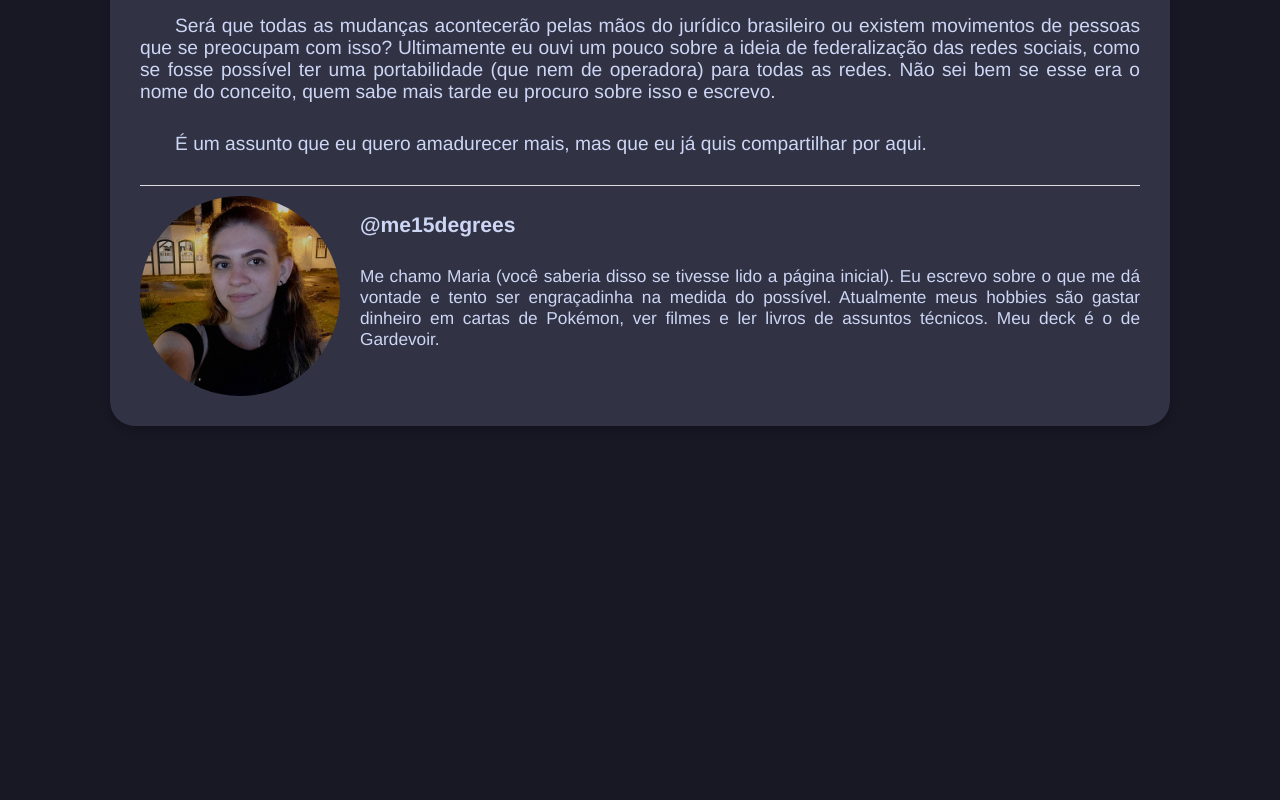
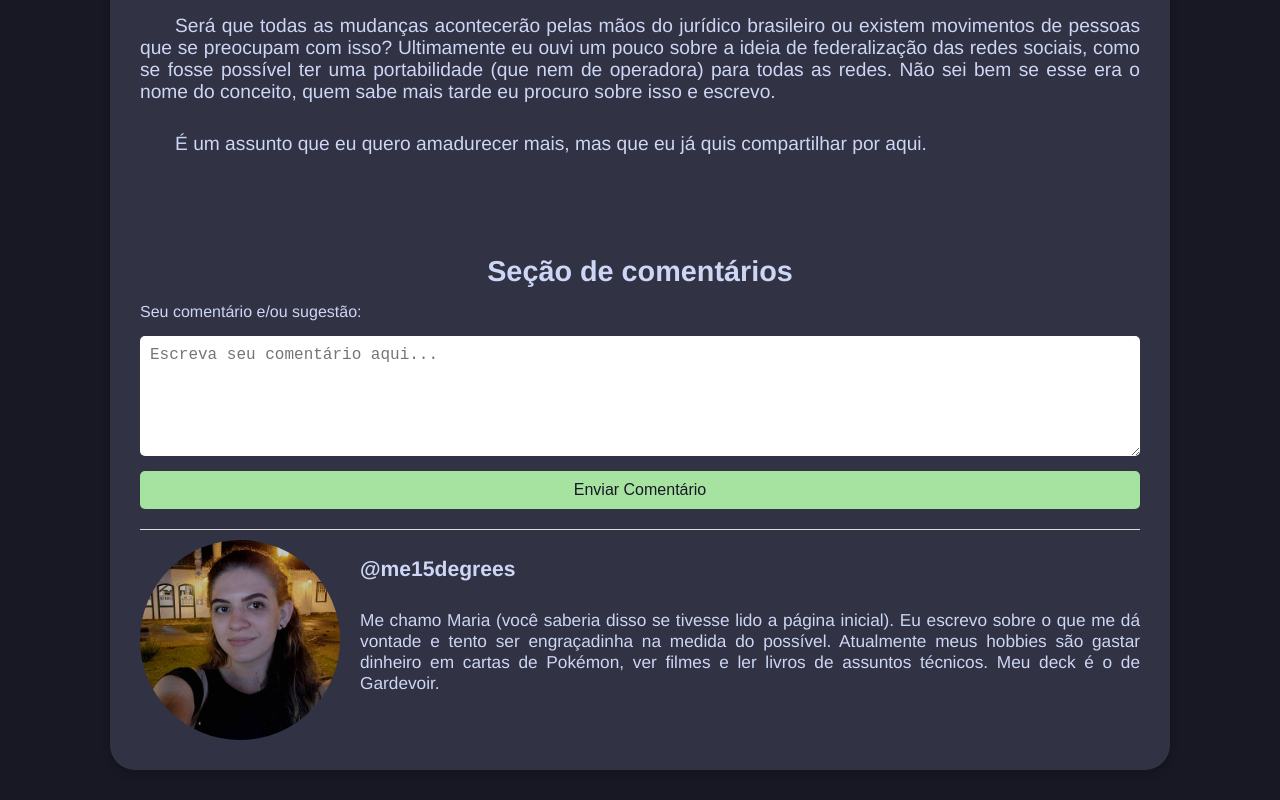
Before and after one commit to me15degrees/blog.io, a plain HTML site: page artigo4.html in a window 1280 px wide. Shown: the part 2552-3352 px from the top of the page. Before the commit the page ends 3008 px from the top, so only its background shows below. Drawn offline with Linux system fonts and the light colour scheme.

Commit message:
feat: email section

```diff
--- a/artigo4.html
+++ b/artigo4.html
@@ -82,7 +82,50 @@
                 font-size: 0.9em;
                 color: #cdd6f4;
             }
+        .comment-section {
+        margin-top: 100px;
+        }
 
+        .comment-section h3 {
+            text-align: center;
+            font-size: 1.5em;
+            margin-bottom: 15px;
+            color: #cdd6f4;
+        }
+
+        .comment-section form {
+            display: flex;
+            flex-direction: column;
+            gap: 15px;
+        }
+
+        .comment-section label {
+            font-size: 1rem;
+            color: #cdd6f4;
+        }
+
+        .comment-section textarea, .comment-section input[type="submit"] {
+            padding: 10px;
+            font-size: 1rem;
+            border-radius: 5px;
+            border: none;
+        }
+
+        .comment-section textarea {
+            resize: vertical;
+            height: 100px;
+        }
+
+        .comment-section input[type="submit"] {
+            background-color: #a6e3a1;
+            color: #181825;
+            cursor: pointer;
+            transition: background-color 0.3s;
+        }
+
+        .comment-section input[type="submit"]:hover {
+            background-color: #89c78d;
+        }
 
     </style>
 </head>
@@ -111,14 +154,30 @@
         <p>Será que todas as mudanças acontecerão pelas mãos do jurídico brasileiro ou existem movimentos de pessoas que se preocupam com isso? Ultimamente eu ouvi um pouco sobre a ideia de federalização das redes sociais, como se fosse possível ter uma portabilidade (que nem de operadora) para todas as redes. Não sei bem se esse era o nome do conceito, quem sabe mais tarde eu procuro sobre isso e escrevo.</p>
         <p>É um assunto que eu quero amadurecer mais, mas que eu já quis compartilhar por aqui.</p>
 
+
+
+        <div class="comment-section">
+            <h3>Seção de comentários</h3>
+            <form action="mailto:me15degrees@gmail.com" method="post" enctype="text/plain">
+                <label for="comment">Seu comentário e/ou sugestão:</label>
+                <textarea id="comment" name="comment" placeholder="Escreva seu comentário aqui..." required></textarea>
+                <input type="submit" value="Enviar Comentário">
+            </form>
+        </div>
+
         <div class="blog-signature">
-            <img src="profile.jpg" alt="Foto da autora" style="max-width: 50%;">
+            <img src="profile.jpg" alt="Foto da autora" style="max-width: 50%; max-height: 50%;">
             <div>
                 <h4>@me15degrees</h4>
                 <h5>Me chamo Maria (você saberia disso se tivesse lido a página inicial). Eu escrevo sobre o que me dá vontade e tento ser engraçadinha na medida do possível. Atualmente meus hobbies são gastar dinheiro em cartas de Pokémon, ver filmes e ler livros de assuntos técnicos. Meu deck é o de Gardevoir.
                 </h5>
             </div>
         </div>
+
+        <!DOCTYPE html>
+
+
+
     </div>
 </body>
 </html>
```
